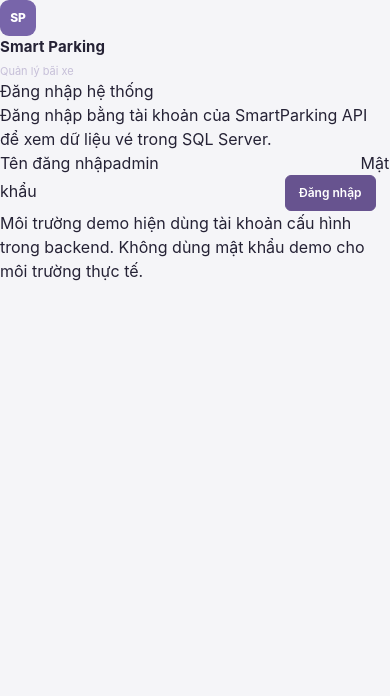
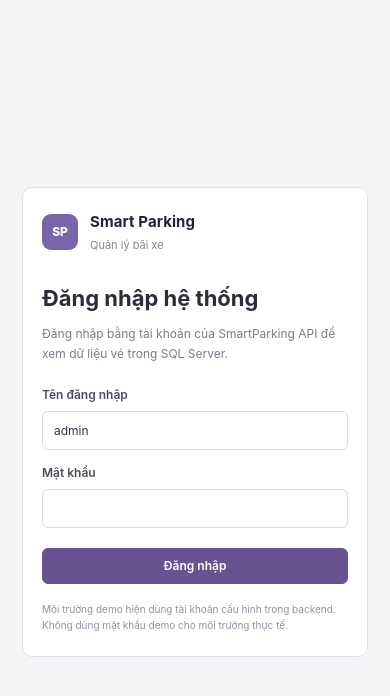
Before and after one commit to khoideptrai1410-wq/DEV-SMARTPARKING, a React (Vite) app in the folder frontend/: page / in a window 390 px wide. Shown: the top 696 px of the page. Built offline with nearby package versions, Linux system fonts and the light colour scheme.

Commit message:
Style React login and camera integration

```diff
--- a/frontend/src/index.css
+++ b/frontend/src/index.css
@@ -359,3 +359,52 @@
   .stat-heading { align-items: flex-start; flex-direction: column; }
   .sample-label { font-size: 10px; }
 }
+
+
+/* Bổ sung cho đăng nhập, camera thật và thông báo API */
+.connected-label { color: #28764d; border-color: #cde5d4; background: #f5fbf6; }
+.connected-label > span { background: #329b5c; }
+.profile { flex-wrap: wrap; }
+.logout-button { padding: 6px 8px; border: 1px solid #e4deec; border-radius: 5px; background: #fff; color: #655286; font-size: 10px; }
+.logout-button:hover { background: #f8f5fb; }
+.feedback { margin: 0 0 16px; padding: 11px 13px; border-radius: 6px; font-size: 12px; line-height: 1.5; }
+.feedback-error { color: #9f3030; border: 1px solid #f0cdcd; background: #fff6f6; }
+.feedback-success { color: #246b44; border: 1px solid #c9e6d3; background: #f3fbf5; }
+.login-screen { min-height: 100vh; display: grid; place-items: center; padding: 22px; background: #f5f5f8; }
+.login-card { width: min(100%, 420px); padding: 30px; border: 1px solid #e4e1e9; border-radius: 10px; background: #fff; }
+.login-brand { display: flex; align-items: center; gap: 12px; margin-bottom: 28px; }
+.login-brand .brand-subtitle { color: #898393; }
+.login-card h1 { margin: 0; color: #302a3b; font-size: 22px; font-weight: 700; }
+.login-description { margin: 9px 0 23px; color: #80798a; font-size: 12px; line-height: 1.65; }
+.field-label { display: block; margin: 14px 0 7px; color: #514a5e; font-size: 12px; font-weight: 600; }
+.form-input { width: 100%; min-height: 39px; padding: 9px 11px; border: 1px solid #dcd7e4; border-radius: 6px; color: #393247; background: #fff; font-size: 12px; }
+.form-input:focus { border-color: #8a77ad; outline: 3px solid rgba(111,85,168,.12); }
+.login-button { width: 100%; margin-top: 20px; }
+.login-help { margin: 17px 0 0; color: #96909f; font-size: 10px; line-height: 1.6; }
+.camera-live { min-height: 260px; position: relative; margin: 0 14px; overflow: hidden; display: grid; place-items: center; border: 1px solid #ded9e7; border-radius: 6px; background: #25212e; }
+.camera-live .camera-video { width: 100%; max-height: 430px; display: block; object-fit: contain; }
+.camera-offline { min-height: 260px; position: absolute; inset: 0; display: flex; align-items: center; justify-content: center; flex-direction: column; gap: 9px; padding: 25px; color: #d4cddd; background: #25212e; text-align: center; }
+.camera-offline strong { color: #f2edf8; font-size: 13px; }
+.camera-offline span { max-width: 300px; color: #c0b7cd; font-size: 11px; line-height: 1.6; }
+.camera-controls { display: flex; flex-wrap: wrap; gap: 9px; margin: 13px 14px; }
+.camera-controls .primary-button, .camera-controls .secondary-button { width: auto; margin: 0; }
+.inline-button { min-height: 36px; }
+.hidden-video { position: absolute; width: 1px; height: 1px; overflow: hidden; opacity: 0; pointer-events: none; }
+.captured-image { margin: 0 14px 13px; padding: 8px; border: 1px solid #e5e1eb; border-radius: 6px; background: #fbfafd; }
+.captured-image img { display: block; max-width: 100%; max-height: 220px; margin: auto; object-fit: contain; }
+.recognition-result { display: grid; grid-template-columns: repeat(3, minmax(0, 1fr)); gap: 10px; margin: 0 14px 12px; padding: 12px; border: 1px solid #e6e0ee; border-radius: 6px; background: #faf8fc; }
+.recognition-result > div { min-width: 0; }
+.result-caption { display: block; margin-bottom: 5px; color: #888191; font-size: 10px; }
+.recognition-result strong { display: block; overflow-wrap: anywhere; color: #3b304d; font-size: 12px; }
+.gate-submit { margin: 0 14px 15px; padding-top: 13px; border-top: 1px solid #efedf2; }
+.gate-submit .field-label { margin-top: 0; }
+.gate-submit .primary-button { margin-top: 12px; }
+.gate-note { margin: 9px 0 0; color: #817a8a; font-size: 11px; line-height: 1.6; }
+.connection-note { margin: 0 18px 18px; padding: 12px; border-radius: 6px; color: #665a7a; background: #f5f1fa; font-size: 11px; line-height: 1.65; }
+.primary-button:disabled, .secondary-button:disabled { opacity: .5; cursor: not-allowed; }
+@media (max-width: 650px) {
+  .login-card { padding: 23px 19px; }
+  .recognition-result { grid-template-columns: 1fr; gap: 12px; }
+  .topbar-actions { align-items: flex-start; flex-direction: column; }
+  .profile { padding-left: 0; border-left: 0; }
+}
```
